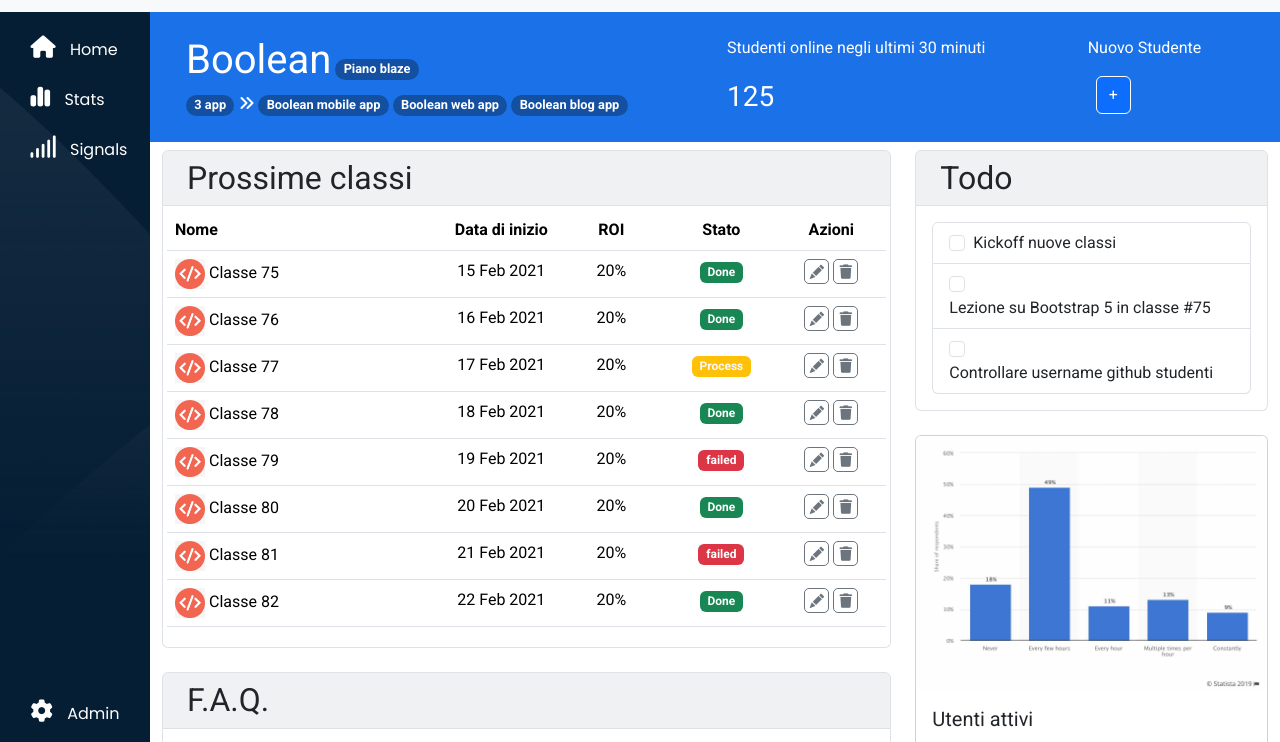
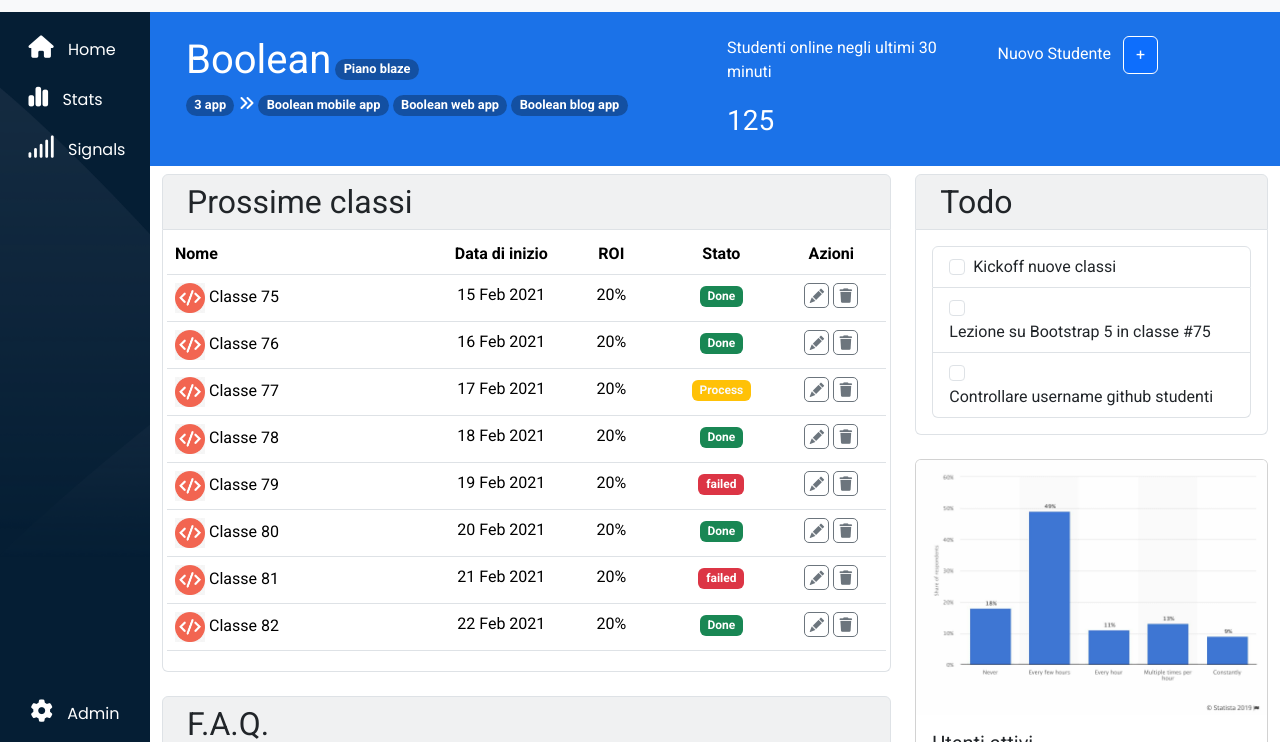
Before and after one commit to RicchiutiLucia/html-css-bootstrap-dashboard, a plain HTML site: page index.html in a window 1280 px wide. Shown: the part 58-800 px from the top of the page. Drawn offline with nearby package versions, Linux system fonts and the light colour scheme.

Commit message:
correzione colonne

```diff
--- a/index.html
+++ b/index.html
@@ -71,7 +71,7 @@
 
 <main class="d-flex">
   <div class=" ms_aside d-flex flex-column justify-content-between ">
-    <nav class=" d-flex justify-content-center py-4 ms-2">
+    <nav class=" d-flex justify-content-center py-4 ms-1">
      <ul class="list-unstyled ">
       <li class="pb-4">
         <a class="text-decoration-none" href="#">
@@ -118,7 +118,7 @@
       <div class="row ">
         <div class="col-12 bg-primary mb-2">
           <div class="row ms_top_main p-4">
-            <div class="col mb-4 mb-lg-0">
+            <div class="col-lg-6 mb-4 mb-lg-0">
               <div>
                 <h1 class="d-inline-block">
                   Boolean
@@ -152,7 +152,7 @@
                 </div>
               </div>
             </div>
-            <div class="col-md-4 col-lg-4">
+            <div class=" col-lg-3">
               <p>
                 Studenti online negli ultimi 30 minuti
               </p>
@@ -160,7 +160,7 @@
                 125
               </span>
             </div>
-            <div class="col-md-3 col-lg-2">
+            <div class=" col-lg-3">
               <p class="d-inline-block">Nuovo Studente</p>
               <span>
                 <button class="btn btn-primary border-white ms-2 ms_order" type="button" data-bs-toggle="offcanvas" data-bs-target="#offcanvasExample" aria-controls="offcanvasExample">
```
